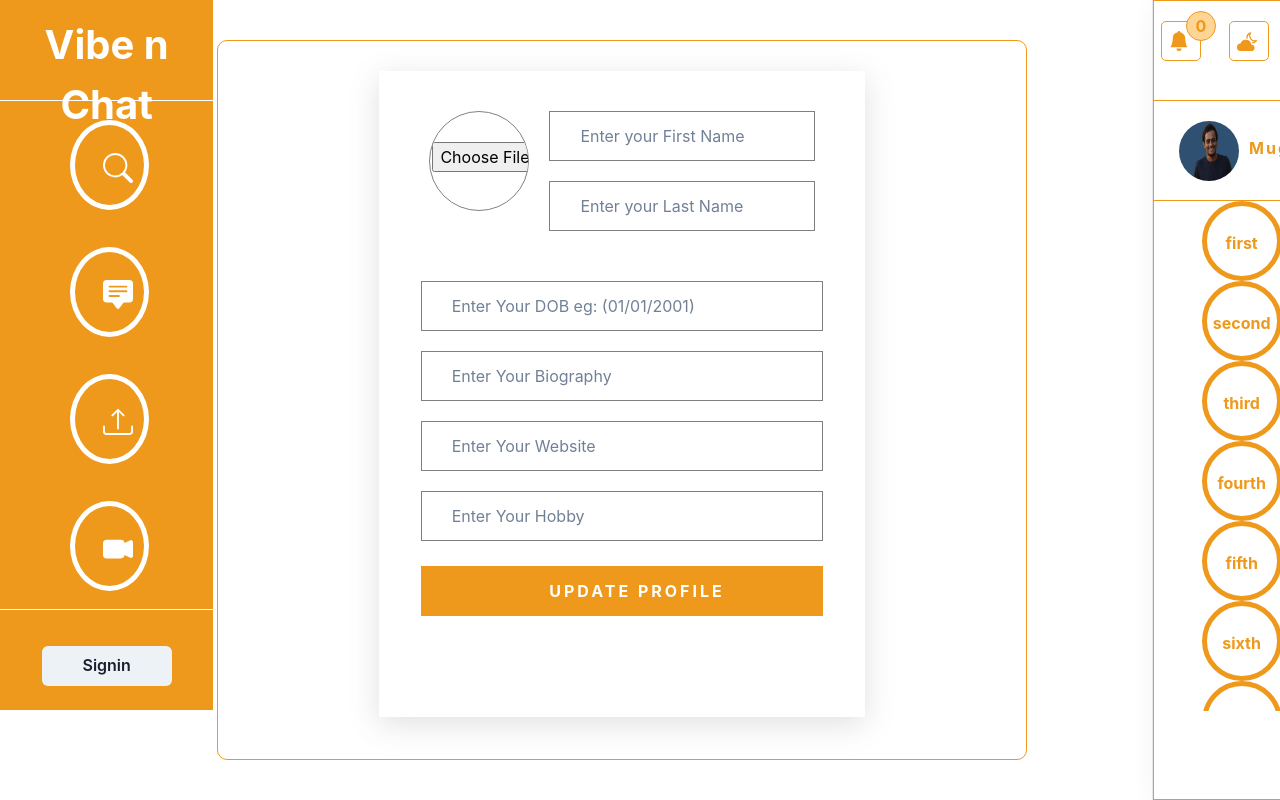
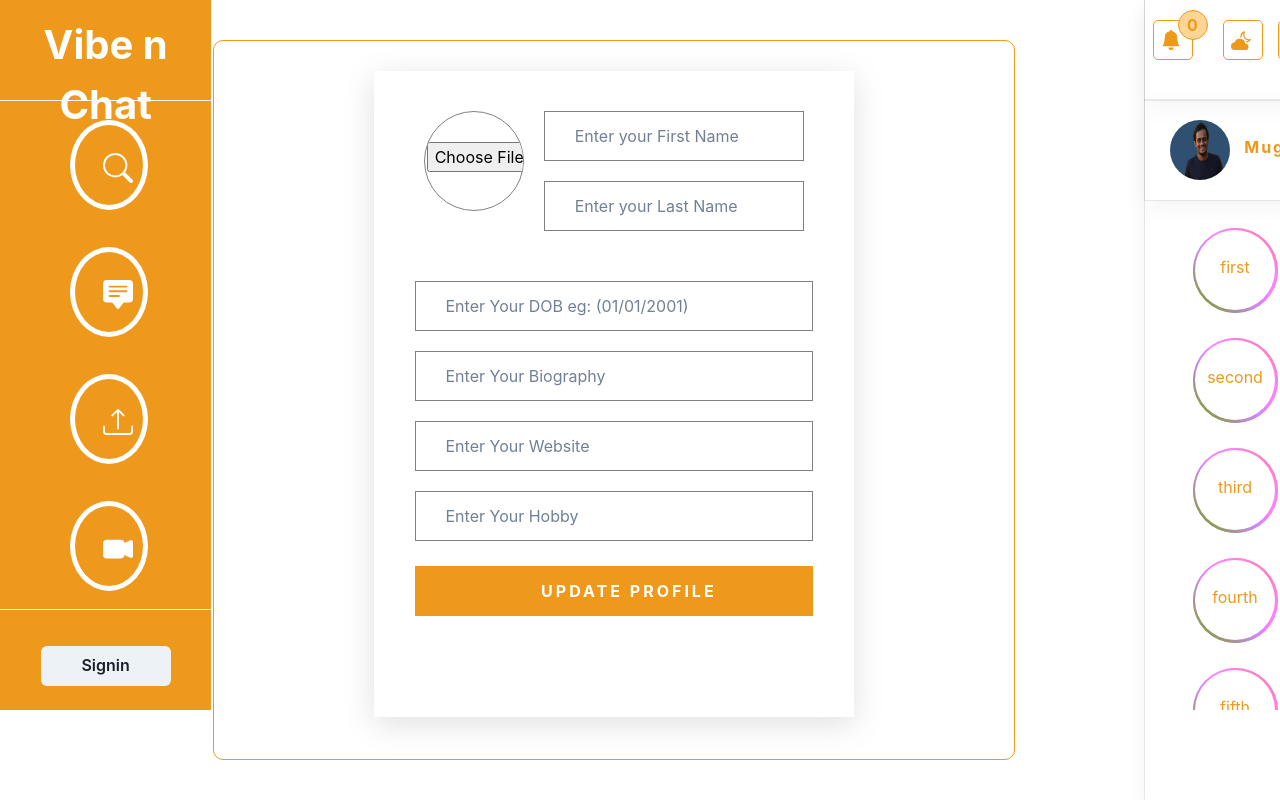
Before and after one commit to mugilmalathi/Vibe-n-Chat, a React (Create React App) app: page /userdetails in a window 1280 px wide. Shown: the top 800 px of the page. Built offline with nearby package versions, Linux system fonts and the light colour scheme.

Commit message:
Updated Rightside bar

```diff
--- a/src/Components/Chat/Chat.scss
+++ b/src/Components/Chat/Chat.scss
@@ -1,149 +1,149 @@
-body{
-    margin: 0%;
-}
+// body{
+//     margin: 0%;
+// }
 
-#homepage{
-    // border: 1px solid pink;
-    display: grid;
-    width: 100%;
-    grid-template-columns: repeat(3, 1fr);
-    height: 100vh;
-}
+// #homepage{
+//     // border: 1px solid pink;
+//     display: grid;
+//     width: 100%;
+//     grid-template-columns: repeat(3, 1fr);
+//     height: 100vh;
+// }
 
-.homepage-card1{
-    width: 50%;
-    height: 100vh;
-    // border: 1px solid indianred;
-}
+// .homepage-card1{
+//     width: 50%;
+//     height: 100vh;
+//     // border: 1px solid indianred;
+// }
 
-.homepage-card3{
-    width: 41.4%;
-    margin-left: 300px;
-    height: 100vh;
-    // box-shadow: rgba(0, 180, 245, 0.25) 0px 50px 100px -20px, rgba(67, 152, 249, 0.3) 0px 30px 60px -30px, rgba(147, 196, 244, 0.35) 0px -2px 6px 0px inset;
-    border: 1px solid #ee991b;
-}
+// .homepage-card3{
+//     width: 41.4%;
+//     margin-left: 300px;
+//     height: 100vh;
+//     // box-shadow: rgba(0, 180, 245, 0.25) 0px 50px 100px -20px, rgba(67, 152, 249, 0.3) 0px 30px 60px -30px, rgba(147, 196, 244, 0.35) 0px -2px 6px 0px inset;
+//     border: 1px solid #ee991b;
+// }
 
-#colormode1{
-    width: 40px;
-    height: 40px;
-    margin-top: 20px;
-    border: 1px solid #ee991b;
-    border-radius: 5px;
-    padding-left: 7px;
-    font-size: 20px;
-    font-weight: bolder;
-    color: #ee991b;
-}
+// #colormode1{
+//     width: 40px;
+//     height: 40px;
+//     margin-top: 20px;
+//     border: 1px solid #ee991b;
+//     border-radius: 5px;
+//     padding-left: 7px;
+//     font-size: 20px;
+//     font-weight: bolder;
+//     color: #ee991b;
+// }
 
-#colormode1:hover{
-    background-color: #ffd596;
-    color: white;
-    transform: scale(1.1);
-    z-index: 1.5;
-}
+// #colormode1:hover{
+//     background-color: #ffd596;
+//     color: white;
+//     transform: scale(1.1);
+//     z-index: 1.5;
+// }
 
-#colormode2{
-    width: 40px;
-    height: 40px;
-    margin-top: 20px;
-    border: 1px solid #ee991b;
-    border-radius: 5px;
-    font-weight: bolder;
-    padding-left: 7px;
-    font-size: 20px;
-    font-weight: bolder;
-    color: #ee991b;
-}
+// #colormode2{
+//     width: 40px;
+//     height: 40px;
+//     margin-top: 20px;
+//     border: 1px solid #ee991b;
+//     border-radius: 5px;
+//     font-weight: bolder;
+//     padding-left: 7px;
+//     font-size: 20px;
+//     font-weight: bolder;
+//     color: #ee991b;
+// }
 
-#colormode2:hover{
-    background-color: #ffd596;
-    color: white;
-    transform: scale(1.1);
-    z-index: 1.5;
-}
+// #colormode2:hover{
+//     background-color: #ffd596;
+//     color: white;
+//     transform: scale(1.1);
+//     z-index: 1.5;
+// }
 
-#colormode3{
-    width: 40px;
-    height: 40px;
-    margin-top: 20px;
-    border: 1px solid #ee991b;
-    border-radius: 5px;
-    font-weight: bolder;
-    padding-left: 7px;
-    font-size: 20px;
-    font-weight: bolder;
-    color: #ee991b;
-}
+// #colormode3{
+//     width: 40px;
+//     height: 40px;
+//     margin-top: 20px;
+//     border: 1px solid #ee991b;
+//     border-radius: 5px;
+//     font-weight: bolder;
+//     padding-left: 7px;
+//     font-size: 20px;
+//     font-weight: bolder;
+//     color: #ee991b;
+// }
 
-#colormode3:hover{
-    background-color: #ffd596;
-    color: white;
-    transform: scale(1.1);
-    z-index: 1.5;
-}
+// #colormode3:hover{
+//     background-color: #ffd596;
+//     color: white;
+//     transform: scale(1.1);
+//     z-index: 1.5;
+// }
 
-.firstdiv-notification{
-    display: flex;
-}
+// .firstdiv-notification{
+//     display: flex;
+// }
 
-.notification{
+// .notification{
 
-    width: 30px;
-    height: 30px;
-    border-radius: 50%;
-    background-color: #ffd596;
-    margin-left: -15px;
-    margin-top: 10px;
-    color: #ee991b;
-    text-align: center;
-    font-weight: bolder;
-    padding-top: 2px;
-    border: 1px solid #ee991b;
-}
+//     width: 30px;
+//     height: 30px;
+//     border-radius: 50%;
+//     background-color: #ffd596;
+//     margin-left: -15px;
+//     margin-top: 10px;
+//     color: #ee991b;
+//     text-align: center;
+//     font-weight: bolder;
+//     padding-top: 2px;
+//     border: 1px solid #ee991b;
+// }
 
-.homepage-card3-top{
-    width: 100%;
-    height: 100px;
-    display: flex;
-    justify-content: space-around;
-    // box-shadow: rgba(165, 225, 247, 0.25) 0px 50px 100px -20px, rgba(67, 152, 249, 0.3) 0px 30px 60px -30px, rgba(147, 196, 244, 0.35) 0px -2px 6px 0px inset;
-    border: 1px solid #ee991b;
-    border-left: none;
-    border-right: none;
-}
+// .homepage-card3-top{
+//     width: 100%;
+//     height: 100px;
+//     display: flex;
+//     justify-content: space-around;
+//     // box-shadow: rgba(165, 225, 247, 0.25) 0px 50px 100px -20px, rgba(67, 152, 249, 0.3) 0px 30px 60px -30px, rgba(147, 196, 244, 0.35) 0px -2px 6px 0px inset;
+//     border: 1px solid #ee991b;
+//     border-left: none;
+//     border-right: none;
+// }
 
-.homepage-card3-top>button{
-    margin-top: 20px;
-    margin-left: 20px;
-}
+// .homepage-card3-top>button{
+//     margin-top: 20px;
+//     margin-left: 20px;
+// }
 
-.homepage-card3-down{
-    // border: 1px solid indigo;
-    height: 610px;
-    // position:relative;
-    overflow:scroll;
-}
+// .homepage-card3-down{
+//     // border: 1px solid indigo;
+//     height: 610px;
+//     // position:relative;
+//     overflow:scroll;
+// }
 
-.homepage-card3-down>div{
-    width: 80px;
-    height: 80px;
-    border-radius: 50%;
-    margin: auto;
-    text-align: center;
-    padding-top: 25px;
-    font-weight: bolder;
-    border: 5px solid #ee991b;
-    // box-shadow: rgba(0, 0, 255, 0.25) 0px 50px 100px -20px, rgba(0, 119, 255, 0.3) 0px 30px 60px -30px, rgba(0, 128, 255, 0.35) 0px -2px 6px 0px inset;
-    cursor: pointer;
-    scroll-behavior: smooth;
-}
+// .homepage-card3-down>div{
+//     width: 80px;
+//     height: 80px;
+//     border-radius: 50%;
+//     margin: auto;
+//     text-align: center;
+//     padding-top: 25px;
+//     font-weight: bolder;
+//     border: 5px solid #ee991b;
+//     // box-shadow: rgba(0, 0, 255, 0.25) 0px 50px 100px -20px, rgba(0, 119, 255, 0.3) 0px 30px 60px -30px, rgba(0, 128, 255, 0.35) 0px -2px 6px 0px inset;
+//     cursor: pointer;
+//     scroll-behavior: smooth;
+// }
 
-.homepage-card3-down>div:hover{
-    // background-color: #ee991b;
-    transform: scale(1.1);
-    z-index: 1.5;
-}
+// .homepage-card3-down>div:hover{
+//     // background-color: #ee991b;
+//     transform: scale(1.1);
+//     z-index: 1.5;
+// }
 
 .chatpage-card2{
     width: 190%;
--- a/src/Components/Home/Home.jsx
+++ b/src/Components/Home/Home.jsx
@@ -15,10 +15,8 @@
   const [formData, setFormData] = useState({
     comment:""
 });
-
   const[data, setData] = useState([]);
   const[commentdata, setCommentdata] = useState([]);
-
   const[like, setLike] = useState(null);
   const[likecount, setLikecount] = useState(null);
   const[comment, setComment] = useState(null);
--- a/src/Components/Home/Home.scss
+++ b/src/Components/Home/Home.scss
@@ -24,111 +24,111 @@
     border: 1px solid #ee991b;
     border-radius: 10px;
 }
-.homepage-card3{
-    width: 41.4%;
-    margin-left: 300px;
-    height: 100vh;
-    // box-shadow: rgba(0, 180, 245, 0.25) 0px 50px 100px -20px, rgba(67, 152, 249, 0.3) 0px 30px 60px -30px, rgba(147, 196, 244, 0.35) 0px -2px 6px 0px inset;
-    // border: 1px solid #ee991b;
-    box-shadow: rgba(0, 0, 0, 0.05) 0px 6px 24px 0px, rgba(0, 0, 0, 0.08) 0px 0px 0px 1px;
-    overflow: hidden;
-    position: relative;
-}
+// .homepage-card3{
+//     width: 41.4%;
+//     margin-left: 300px;
+//     height: 100vh;
+//     // box-shadow: rgba(0, 180, 245, 0.25) 0px 50px 100px -20px, rgba(67, 152, 249, 0.3) 0px 30px 60px -30px, rgba(147, 196, 244, 0.35) 0px -2px 6px 0px inset;
+//     // border: 1px solid #ee991b;
+//     box-shadow: rgba(0, 0, 0, 0.05) 0px 6px 24px 0px, rgba(0, 0, 0, 0.08) 0px 0px 0px 1px;
+//     overflow: hidden;
+//     position: relative;
+// }
 
-#colormode1{
-    width: 40px;
-    height: 40px;
-    margin-top: 20px;
-    border: 1px solid #ee991b;
-    border-radius: 5px;
-    padding-left: 7px;
-    font-size: 20px;
-    font-weight: bolder;
-    color: #ee991b;
-}
+// #colormode1{
+//     width: 40px;
+//     height: 40px;
+//     margin-top: 20px;
+//     border: 1px solid #ee991b;
+//     border-radius: 5px;
+//     padding-left: 7px;
+//     font-size: 20px;
+//     font-weight: bolder;
+//     color: #ee991b;
+// }
 
-#colormode1:hover{
-    background-color: #ffd596;
-    color: white;
-    transform: scale(1.1);
-    z-index: 1.5;
-}
+// #colormode1:hover{
+//     background-color: #ffd596;
+//     color: white;
+//     transform: scale(1.1);
+//     z-index: 1.5;
+// }
 
-#colormode2{
-    width: 40px;
-    height: 40px;
-    margin-top: 20px;
-    border: 1px solid #ee991b;
-    border-radius: 5px;
-    font-weight: bolder;
-    padding-left: 7px;
-    font-size: 20px;
-    font-weight: bolder;
-    color: #ee991b;
-}
+// #colormode2{
+//     width: 40px;
+//     height: 40px;
+//     margin-top: 20px;
+//     border: 1px solid #ee991b;
+//     border-radius: 5px;
+//     font-weight: bolder;
+//     padding-left: 7px;
+//     font-size: 20px;
+//     font-weight: bolder;
+//     color: #ee991b;
+// }
 
-#colormode2:hover{
-    background-color: #ffd596;
-    color: white;
-    transform: scale(1.1);
-    z-index: 1.5;
-}
+// #colormode2:hover{
+//     background-color: #ffd596;
+//     color: white;
+//     transform: scale(1.1);
+//     z-index: 1.5;
+// }
 
-#colormode3{
-    width: 40px;
-    height: 40px;
-    margin-top: 20px;
-    border: 1px solid #ee991b;
-    border-radius: 5px;
-    font-weight: bolder;
-    padding-left: 7px;
-    font-size: 20px;
-    font-weight: bolder;
-    color: #ee991b;
-}
+// #colormode3{
+//     width: 40px;
+//     height: 40px;
+//     margin-top: 20px;
+//     border: 1px solid #ee991b;
+//     border-radius: 5px;
+//     font-weight: bolder;
+//     padding-left: 7px;
+//     font-size: 20px;
+//     font-weight: bolder;
+//     color: #ee991b;
+// }
 
-#colormode3:hover{
-    background-color: #ffd596;
-    color: white;
-    transform: scale(1.1);
-    z-index: 1.5;
-}
+// #colormode3:hover{
+//     background-color: #ffd596;
+//     color: white;
+//     transform: scale(1.1);
+//     z-index: 1.5;
+// }
 
-.firstdiv-notification{
-    display: flex;
-}
+// .firstdiv-notification{
+//     display: flex;
+// }
 
-.notification{
+// .notification{
 
-    width: 30px;
-    height: 30px;
-    border-radius: 50%;
-    background-color: #ffd596;
-    margin-left: -15px;
-    margin-top: 10px;
-    color: #ee991b;
-    text-align: center;
-    font-weight: bolder;
-    padding-top: 2px;
-    border: 1px solid #ee991b;
-}
+//     width: 30px;
+//     height: 30px;
+//     border-radius: 50%;
+//     background-color: #ffd596;
+//     margin-left: -15px;
+//     margin-top: 10px;
+//     color: #ee991b;
+//     text-align: center;
+//     font-weight: bolder;
+//     padding-top: 2px;
+//     border: 1px solid #ee991b;
+// }
 
-.homepage-card3-top{
-    width: 100%;
-    height: 100px;
-    display: flex;
-    justify-content: space-around;
-    // box-shadow: rgba(165, 225, 247, 0.25) 0px 50px 100px -20px, rgba(67, 152, 249, 0.3) 0px 30px 60px -30px, rgba(147, 196, 244, 0.35) 0px -2px 6px 0px inset;
-    border: 1px solid #ee991b;
-    border-top: none;
-    border-left: none;
-    border-right: none;
-}
+// .homepage-card3-top{
+//     width: 100%;
+//     height: 100px;
+//     display: flex;
+//     justify-content: space-around;
+//     // box-shadow: rgba(165, 225, 247, 0.25) 0px 50px 100px -20px, rgba(67, 152, 249, 0.3) 0px 30px 60px -30px, rgba(147, 196, 244, 0.35) 0px -2px 6px 0px inset;
+//     border: 1px solid #ee991b;
+//     border-top: none;
+//     border-left: none;
+//     border-right: none;
+// }
 
-.homepage-card3-top>button{
-    margin-top: 20px;
-    margin-left: 20px;
-}
+// .homepage-card3-top>button{
+//     margin-top: 20px;
+//     margin-left: 20px;
+// }
 
 // .homepage-card3-down{
 //     // border: 1px solid indigo;
--- a/src/Components/RightSideStories/RightSideStories.scss
+++ b/src/Components/RightSideStories/RightSideStories.scss
@@ -93,8 +93,9 @@
     height: 100px;
     display: flex;
     justify-content: space-around;
+    box-shadow: rgba(0, 0, 0, 0.05) 0px 6px 24px 0px, rgba(0, 0, 0, 0.08) 0px 0px 0px 1px;
     // box-shadow: rgba(165, 225, 247, 0.25) 0px 50px 100px -20px, rgba(67, 152, 249, 0.3) 0px 30px 60px -30px, rgba(147, 196, 244, 0.35) 0px -2px 6px 0px inset;
-    border: 1px solid #ee991b;
+    // border: 1px solid #ee991b;
     border-top: none;
     border-left: none;
     border-right: none;
@@ -190,7 +191,8 @@
 .profile-detail-option{
 
     height: 100px;
-    border: 1px solid #ee991b;
+    // border: 1px solid #ee991b;
+    box-shadow: rgba(0, 0, 0, 0.05) 0px 6px 24px 0px, rgba(0, 0, 0, 0.08) 0px 0px 0px 1px;
     border-top: none;
     border-left: none;
     display: flex;
@@ -218,7 +220,7 @@
 
     width: 60%;
     height: 100px;
-    border: 1px solid #ee991b;
+    // border: 1px solid #ee991b;
     border-top: none;
     border-left: none;
     border-right: none;
```
